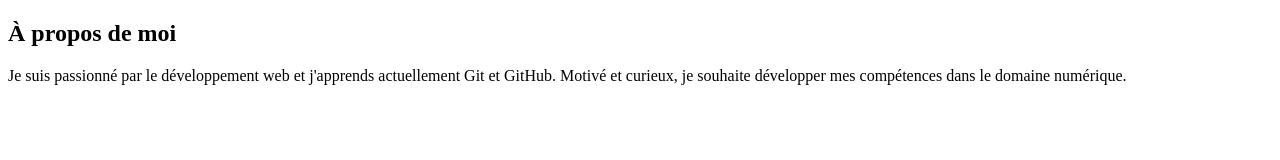
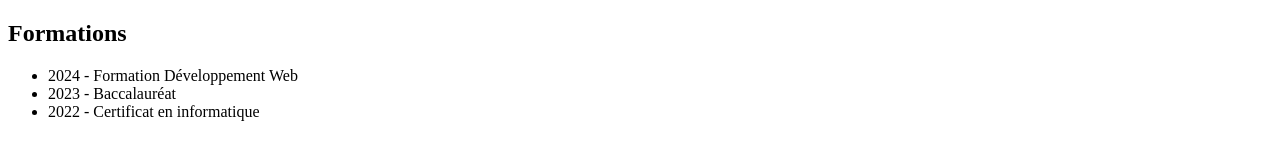
Before and after one commit to houenoubrady94-svg/mon-cv, a plain HTML site: page index.html in a window 1280 px wide. Drawn offline with Linux system fonts and the light colour scheme.

Commit message:
mise en place de la section formations

```diff
--- a/index.html
+++ b/index.html
@@ -6,11 +6,14 @@
     <link rel="stylesheet" href="style.css">
 </head>
 <body>
-    <!-- Section Description -->
-    <section id="description">
-        <h2>À propos de moi</h2>
-        <p>Je suis passionné par le développement web et j'apprends actuellement Git et GitHub.
-           Motivé et curieux, je souhaite développer mes compétences dans le domaine numérique.</p>
+    <!-- Section Formations -->
+    <section id="formations">
+        <h2>Formations</h2>
+        <ul>
+            <li>2024 - Formation Développement Web</li>
+            <li>2023 - Baccalauréat</li>
+            <li>2022 - Certificat en informatique</li>
+        </ul>
     </section>
 </body>
 </html>
```
